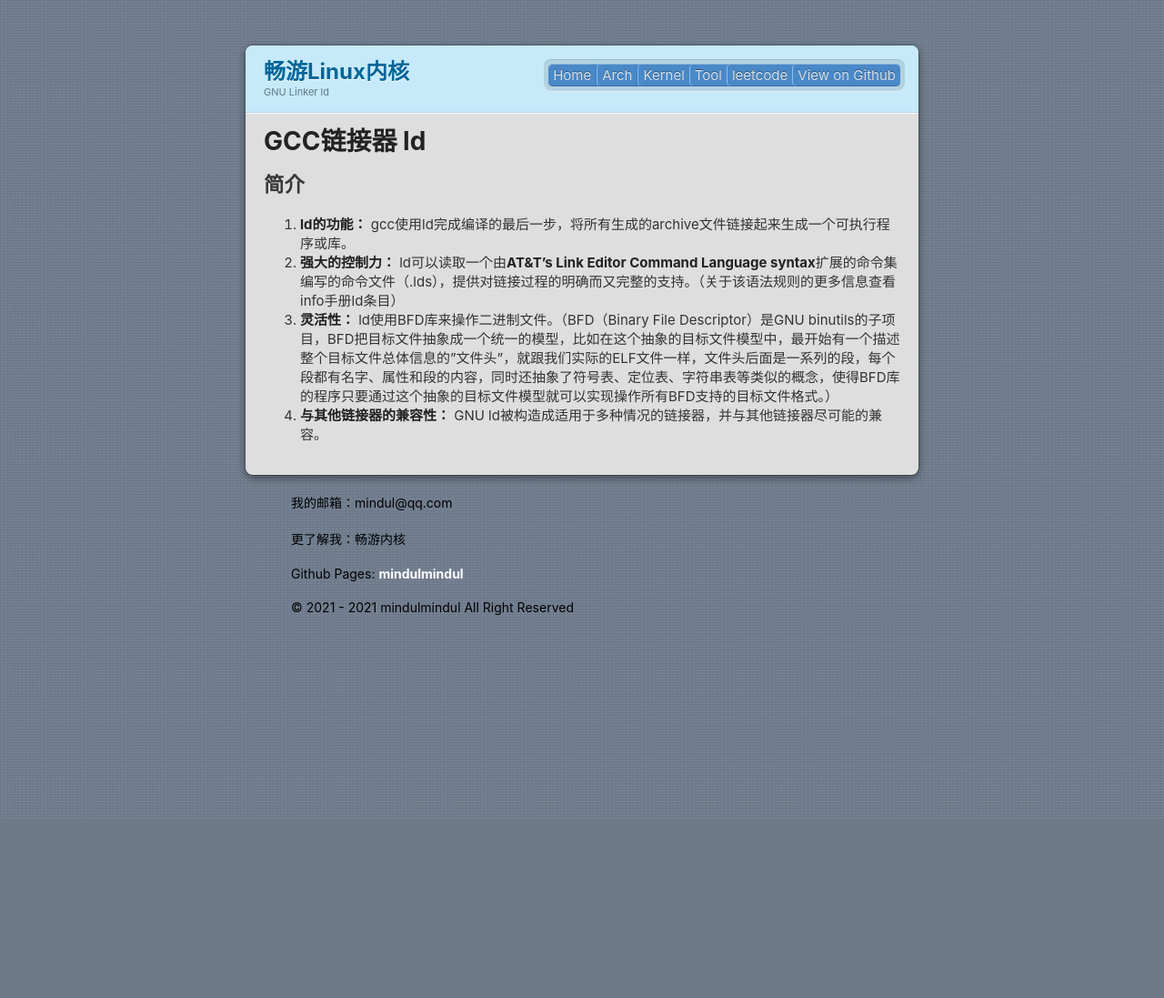
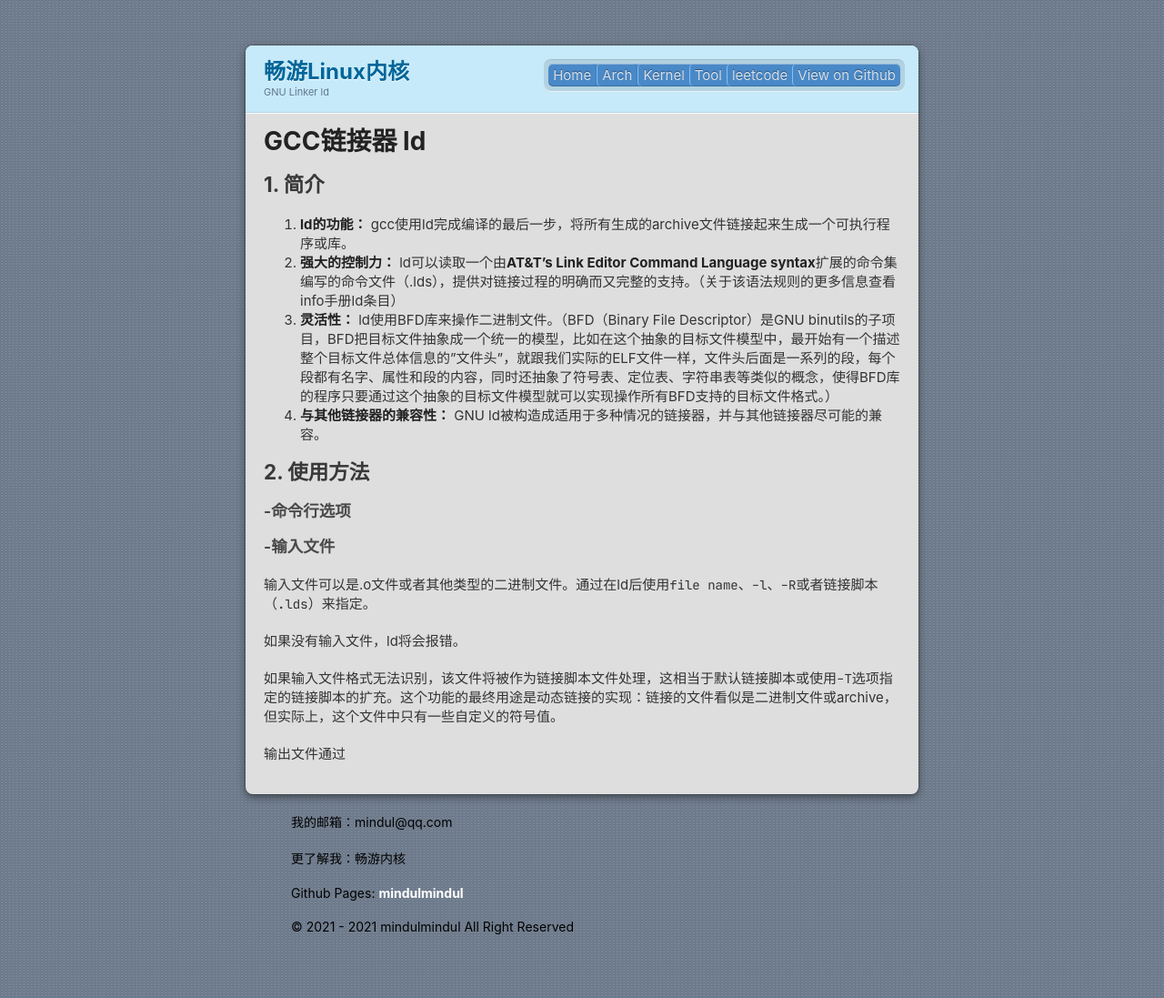
Before and after one commit to mindulmindul/mindulmindul.github.io, a Jekyll site: the page built from Linux kernel/tools/gnu/gnu_ld.md, in a window 1280 px wide. Shown: the whole page at 91% size. Built offline with Jekyll 4.4.1, drawn with Linux system fonts in a browser that asks for light colours; before the commit the page ends 900 px from its top, so only the background shows below that.

Commit message:
关于 GNU ld 链接器的笔记

````diff
--- a/Linux kernel/tools/gnu/gnu_ld.md
+++ b/Linux kernel/tools/gnu/gnu_ld.md
@@ -8,8 +8,22 @@ permalink: /tools/ld
 
 # GCC链接器 ld
 
-## 简介
+## 1. 简介
 1. **ld的功能：** gcc使用ld完成编译的最后一步，将所有生成的archive文件链接起来生成一个可执行程序或库。
 2. **强大的控制力：** ld可以读取一个由**AT&T's Link Editor Command Language syntax**扩展的命令集编写的命令文件（.lds），提供对链接过程的明确而又完整的支持。（关于该语法规则的更多信息查看info手册ld条目）
 3. **灵活性：** ld使用BFD库来操作二进制文件。（BFD（Binary File Descriptor）是GNU binutils的子项目，BFD把目标文件抽象成一个统一的模型，比如在这个抽象的目标文件模型中，最开始有一个描述整个目标文件总体信息的"文件头"，就跟我们实际的ELF文件一样，文件头后面是一系列的段，每个段都有名字、属性和段的内容，同时还抽象了符号表、定位表、字符串表等类似的概念，使得BFD库的程序只要通过这个抽象的目标文件模型就可以实现操作所有BFD支持的目标文件格式。）
 4. **与其他链接器的兼容性：** GNU ld被构造成适用于多种情况的链接器，并与其他链接器尽可能的兼容。
+
+## 2. 使用方法
+### -命令行选项
+
+
+### -输入文件
+输入文件可以是.o文件或者其他类型的二进制文件。通过在ld后使用```file name```、```-l```、```-R```或者链接脚本（```.lds```）来指定。
+
+如果没有输入文件，ld将会报错。
+
+如果输入文件格式无法识别，该文件将被作为链接脚本文件处理，这相当于默认链接脚本或使用```-T```选项指定的链接脚本的扩充。这个功能的最终用途是动态链接的实现：链接的文件看似是二进制文件或archive，但实际上，这个文件中只有一些自定义的符号值。
+
+
+输出文件通过
````
